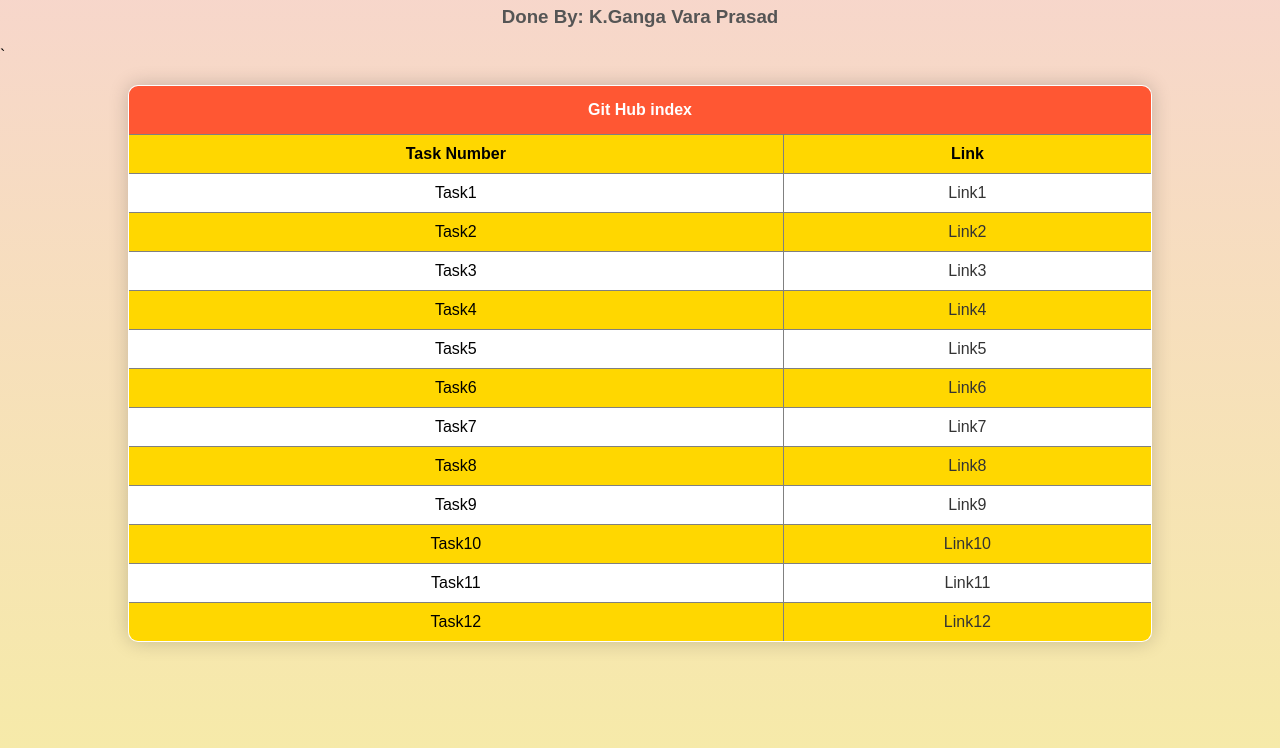
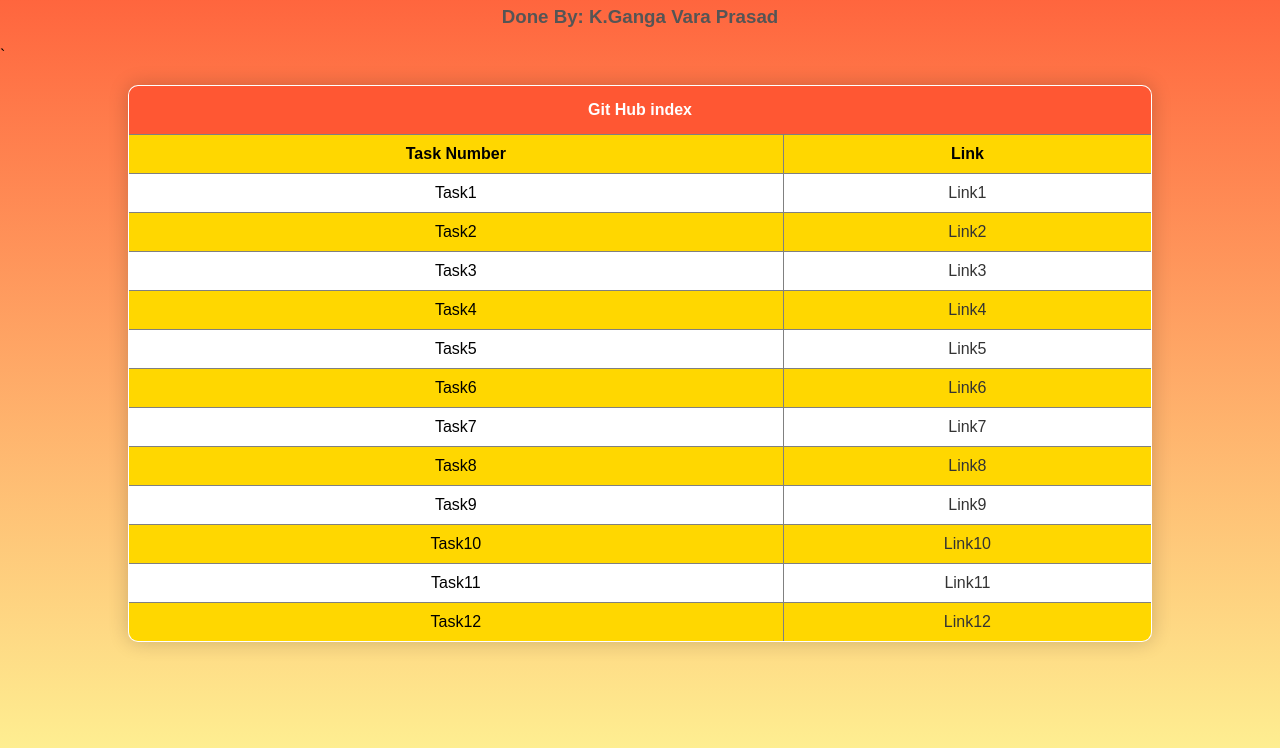
Before and after one commit to Ganga-2003/Mern_HTML-CSS_Tasks, a plain HTML site: page index.html in a window 1280 px wide. Shown: the part 52-800 px from the top of the page. Drawn offline with Linux system fonts and the light colour scheme.

Commit message:
Update index.html

```diff
--- a/index.html
+++ b/index.html
@@ -4,7 +4,7 @@
         <style>
 
                 body {
-                    background: linear-gradient(to bottom,#f7d5cd, #f6eaa9); /* You can change these colors to your preference */
+                    background: linear-gradient(to bottom,#ff5c38, #feee91); /* You can change these colors to your preference */
                     font-family: Arial, sans-serif;
                     margin: 0;
                     padding: 0;
```
